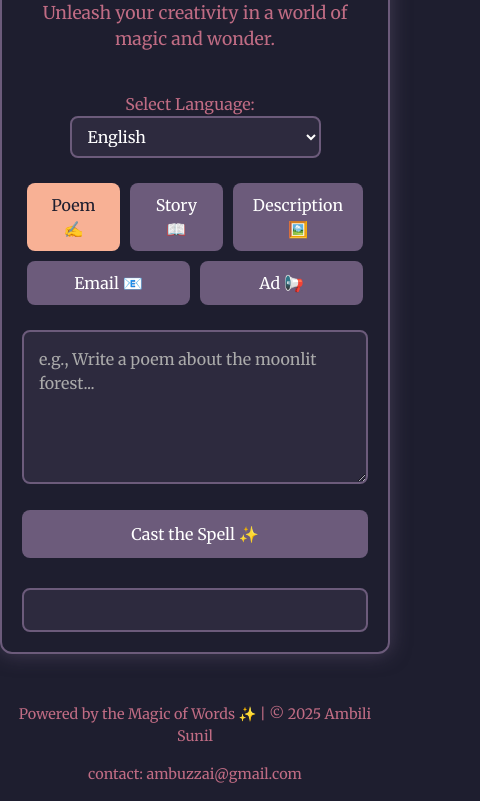
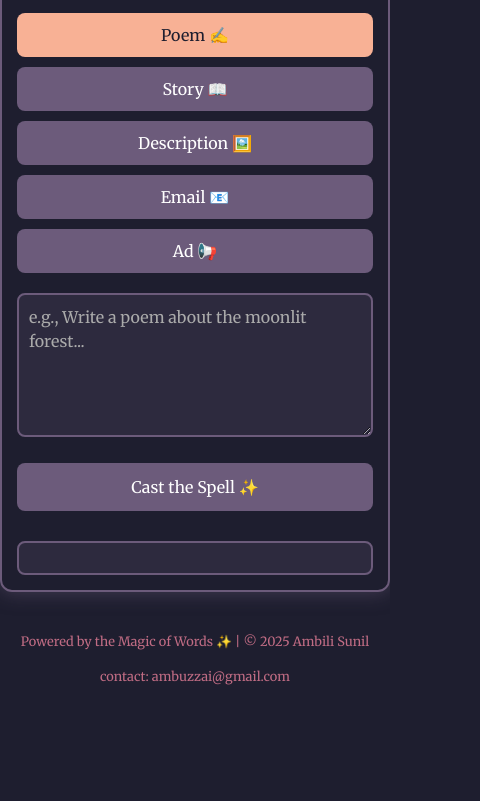
Before and after one commit to ambilisunil/magic_writes, a website: page public/index.html in a window 390 px wide. Shown: the part 246-1047 px from the top of the page, 480 px wide, since content can reach past the window. After the commit the page ends 948 px from the top, so only its background shows below. Drawn offline with nearby package versions, Linux system fonts and the light colour scheme.

Commit message:
writec magically application completed

```diff
--- a/public/index.html
+++ b/public/index.html
@@ -160,6 +160,39 @@
             color: #999;
             cursor: not-allowed;
         }
+
+        /* Mobile View Adjustments */
+        @media (max-width: 768px) {
+            .container {
+                margin: 20px auto;
+                padding: 15px;
+            }
+            h1 {
+                font-size: 2.5rem; /* Smaller font size for mobile */
+            }
+            p.subtitle {
+                font-size: 1rem; /* Smaller font size for mobile */
+                margin-bottom: 20px;
+            }
+            .options {
+                flex-direction: column; /* Stack buttons vertically on mobile */
+                gap: 10px; /* Space between buttons */
+            }
+            .options button {
+                width: 100%; /* Full width buttons on mobile */
+                margin: 0; /* Remove margin for stacked buttons */
+            }
+            textarea {
+                padding: 10px; /* Reduced padding for mobile */
+            }
+            #output {
+                max-height: 300px; /* Reduced height for mobile */
+                padding: 15px; /* Adjusted padding for mobile */
+            }
+            .footer {
+                font-size: 0.8rem; /* Smaller font size for mobile */
+            }
+        }
     </style>
 </head>
 <body>
```
